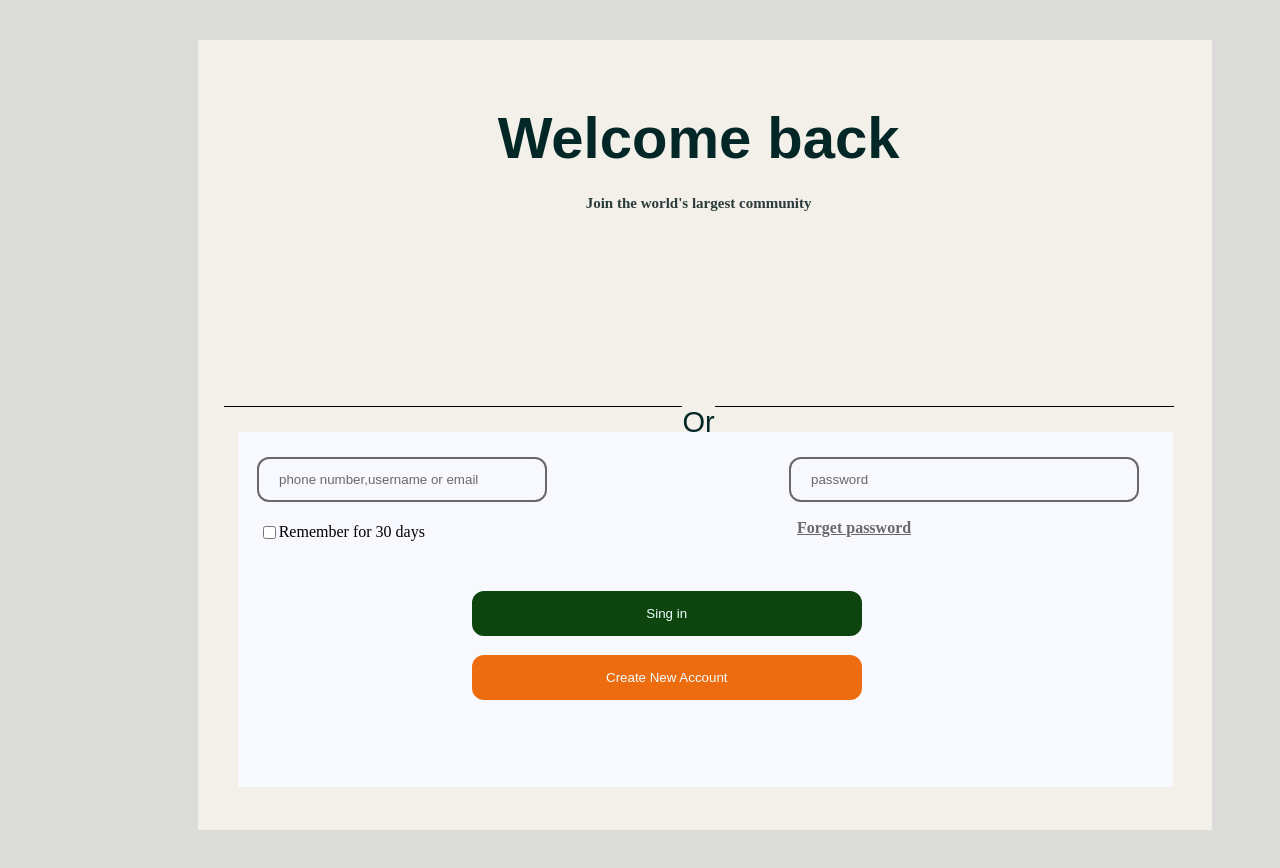
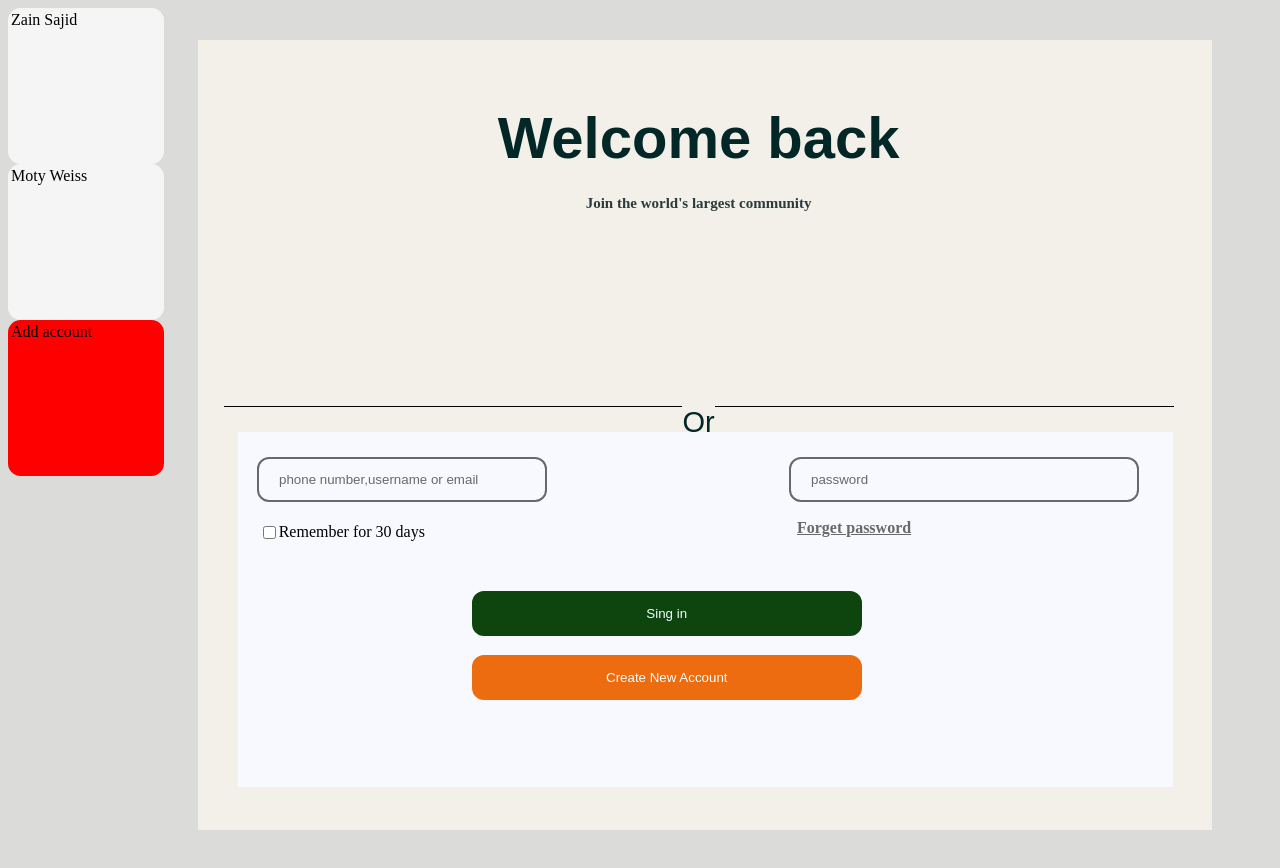
Before and after one commit to itsrishti/New-folder-2, a plain HTML site: page index.html in a window 1280 px wide. Shown: the top 868 px of the page. Drawn offline with Linux system fonts and the light colour scheme.

Commit message:
star not added

```diff
--- a/index.html
+++ b/index.html
@@ -44,6 +44,14 @@
 
         </div>
         </section>
+        <div class="upper">Zain Sajid <i class="fa-solid fa-circle-star fa-2xs" style="color: #e74813;"></i></div>
+        <div class="upper">Moty Weiss</div>
+        <div class="upper" id="new">Add account</div>
+            <div class="star">
+
+            <i class="fa-solid fa-circle-star fa-2xs" style="color: #e74813;"></i>
+            <font-awesome-icon icon="circle-star" />
+    </div>
     </div>
 
 
--- a/style.css
+++ b/style.css
@@ -205,3 +205,23 @@ size: 4px;
 body{
     background-color:#dbdbd9;
 }
+.upper{
+    background-color:whitesmoke;
+    height: 150px;
+    width: 150px;
+    /* border: 4px solid whitesmoke; */
+    border-style: solid;
+    border-radius: 8%;
+    border-color: whitesmoke;
+    display:flexbox;
+    flex-direction: column;
+    position: relative;
+}
+#new{
+    background-color: red;
+    border-color: red;
+}
+.star{
+    display: inline;
+    height: min-content;
+}
```
